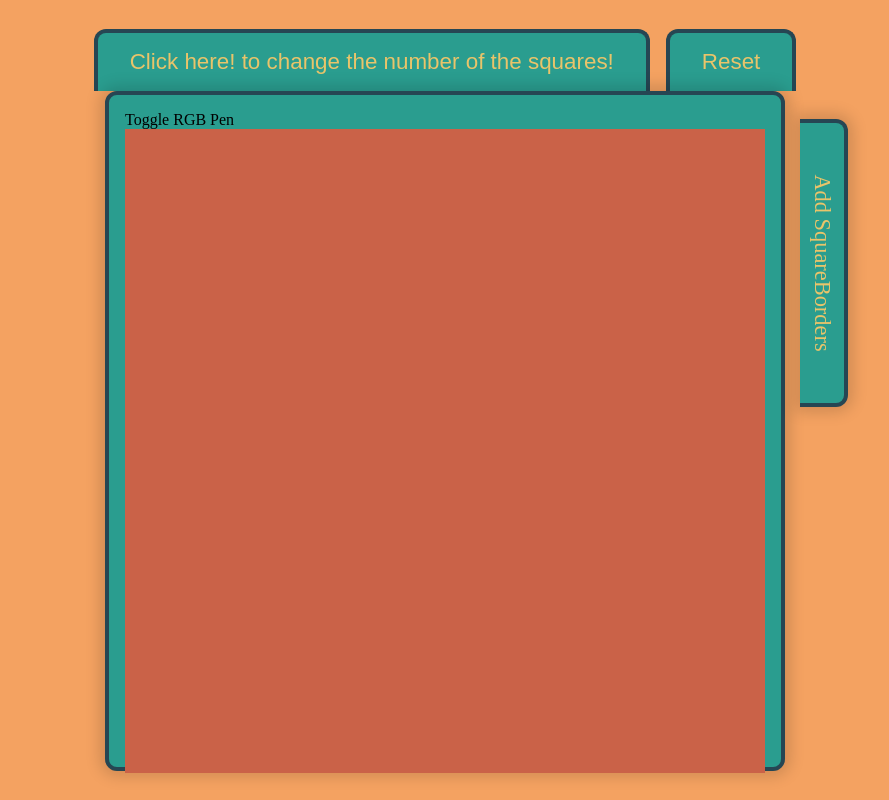
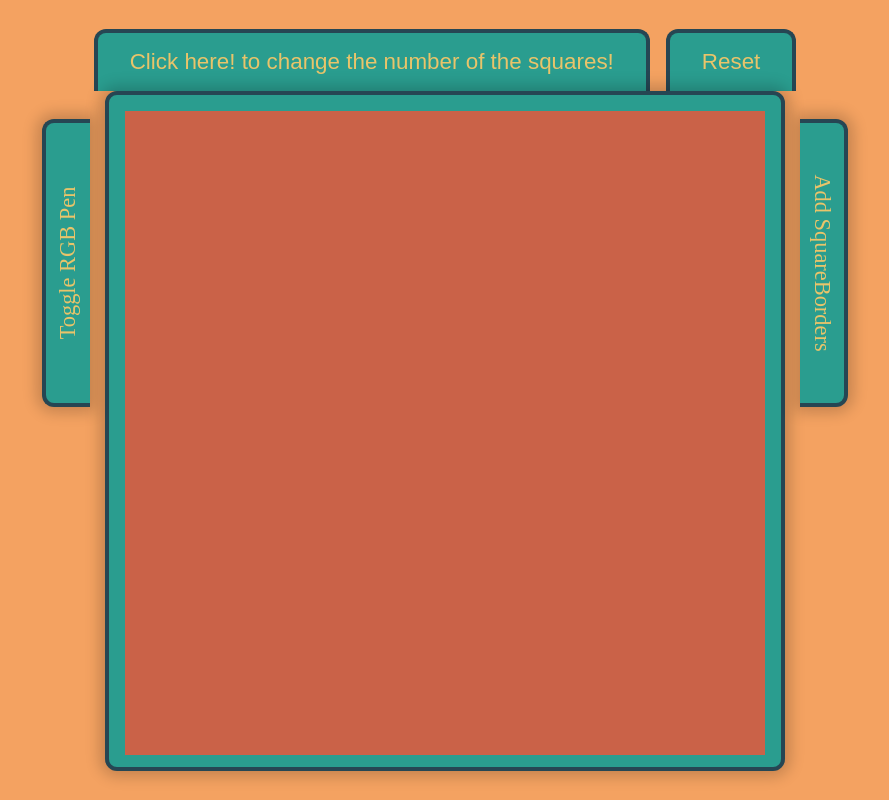
Before and after one commit to gabdccc/odin-etch-a-sketch, a plain HTML site: page index.html in a window 1280 px wide. Shown: the whole page, without its empty margins (195-1084 px from the left). Drawn offline with Linux system fonts and the light colour scheme.

Commit message:
Add design for the toggleRGB

```diff
--- a/styles.css
+++ b/styles.css
@@ -25,7 +25,8 @@ main {
 }
 .popup-ask:hover,
 .mini-box:hover,
-.removeBorder:hover {
+.removeBorder:hover,
+.toggleRGB:hover {
     background-color: #ca6248;
 }
 .boxContainer {
@@ -38,7 +39,7 @@ main {
     height: 680px;
     display: flex;
     flex-direction: column;
-    box-shadow: 0px 0px 15px 5px rgba(0,0,0,0.15);
+    box-shadow: 0px 0px 15px 5px rgba(0,0,0,0.2);
 }
 .divContainer {
     display: flex;
@@ -59,13 +60,11 @@ main {
     gap: 1rem;
 }
 
-.removeBorder {
+.removeBorder,
+.toggleRGB {
     position: absolute;
     user-select: none;
     cursor: pointer;
-
-    top: 9rem;
-    left: 85%;
 
     border: 4px solid #264653;
     border-radius: 12px 12px 0 0;
@@ -83,5 +82,15 @@ main {
     align-items: center;
 
     transform: rotate(90deg);
-    box-shadow: 0px 0px 15px 5px rgba(0,0,0,0.15);
+    box-shadow: 0px 0px 15px 5px rgba(0,0,0,0.2);
 }
+.removeBorder {
+    top: 9rem;
+    left: 85%;
+}
+.toggleRGB {
+    top: 9rem;
+    right: 84.9%;
+
+    transform: rotate(-90deg);
+}
```
